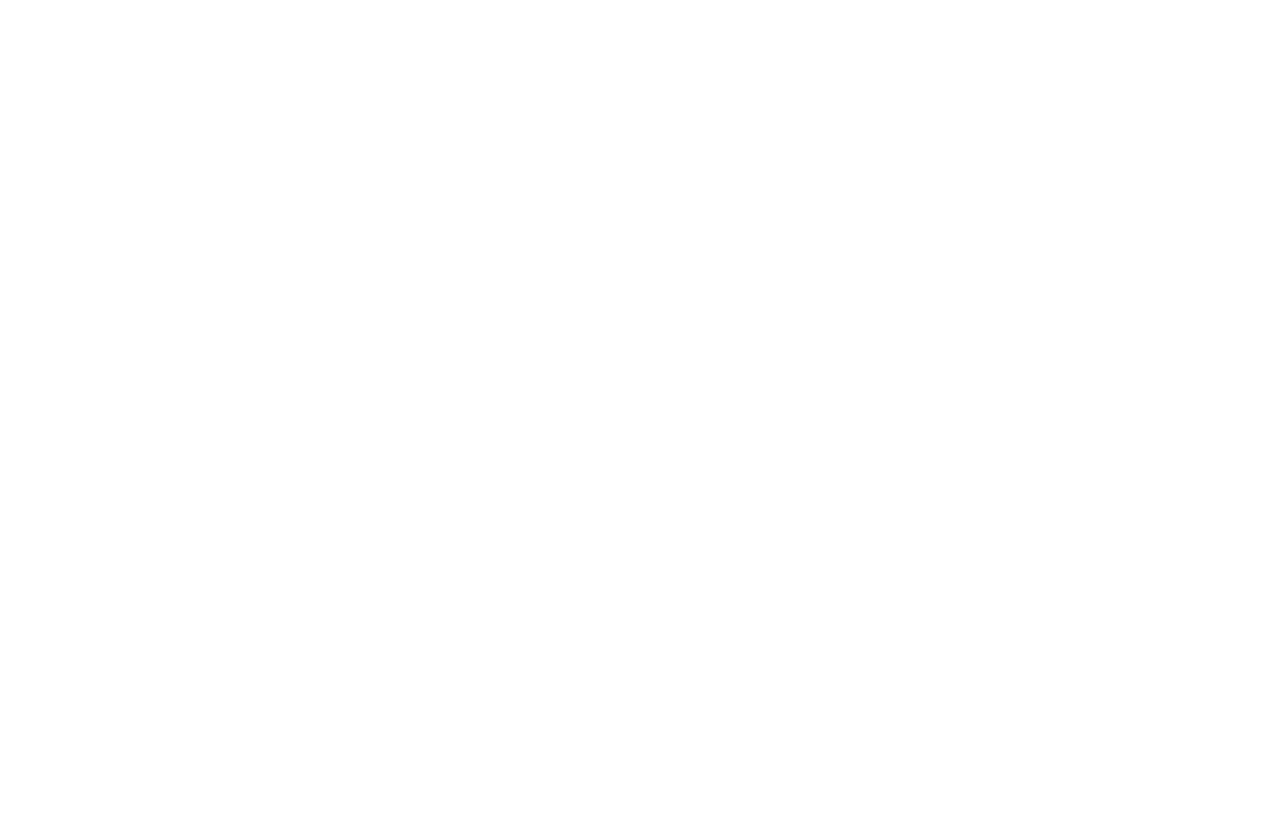
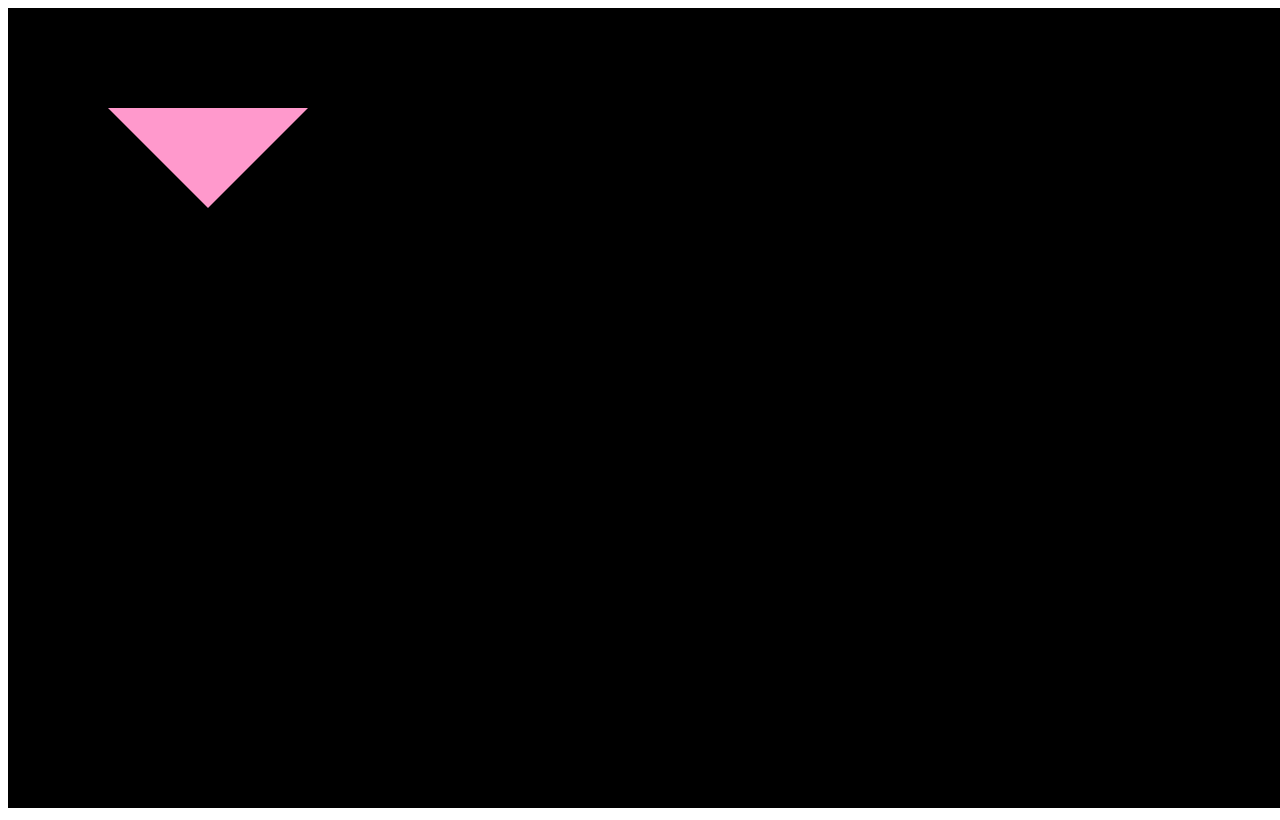
Before and after one commit to cosmicsplendor/webgl-2-renderer, a website built with Parcel: page index.html in a window 1280 px wide. Built offline with nearby package versions, Linux system fonts and the light colour scheme.

Commit message:
Set up the boilerplate

```diff
--- a/index.html
+++ b/index.html
@@ -7,6 +7,7 @@
     <title>Neutrino Webgl 2.0 renderer</title>
 </head>
 <body>
-    <script src="src/index.js"></script>
+    <canvas id="viewport"></canvas>
+    <script src="src/index.js" type="module"></script>
 </body>
 </html>
--- a/src/index.js
+++ b/src/index.js
@@ -1 +1,59 @@
-console.log("lol")
+import getContext from "./utils/getContext"
+import createShader from "./utils/createShader"
+import createProgram from "./utils/createProgram"
+
+const vertexShaderSrc =
+`    #version 300 es
+    in vec2 a_vert_pos;
+    uniform vec2 u_resolution;
+    void main() {
+        vec2 normalized_coords = a_vert_pos / u_resolution;
+        vec2 clipspace_coords = (normalized_coords * 2.0) - 1.0;
+        gl_Position = vec4(clipspace_coords * vec2(1, -1), 0, 1);
+    }
+`
+const fragShaderSrc =
+`   #version 300 es
+    precision highp float;
+    out vec4 out_color;
+    void main() {
+        out_color = vec4(1, 0.6, 0.8, 1);
+    }
+`
+
+try {
+    const canvas = document.querySelector("#viewport")
+    canvas.width = window.innerWidth
+    canvas.height = window.innerHeight
+    const gl = getContext("#viewport")
+    const program = createProgram(
+        gl,
+        createShader(gl, vertexShaderSrc, gl.VERTEX_SHADER),
+        createShader(gl, fragShaderSrc, gl.FRAGMENT_SHADER)
+    )
+    const uResLocation = gl.getUniformLocation(program, "u_resolution")
+    const aVertPosLocation = gl.getAttribLocation(program, "a_vert_pos")
+    const vertices = [
+        100, 100,
+        300, 100,
+        200, 200
+    ]
+    const posBuffer = gl.createBuffer()
+    gl.bindBuffer(gl.ARRAY_BUFFER, posBuffer)
+    gl.bufferData(gl.ARRAY_BUFFER, new Float32Array(vertices), gl.STATIC_DRAW)
+    const vao = gl.createVertexArray()
+    gl.bindVertexArray(vao)
+    gl.enableVertexAttribArray(aVertPosLocation)
+    gl.vertexAttribPointer(aVertPosLocation, 2, gl.FLOAT, false, 0, 0)
+
+    gl.useProgram(program)
+    gl.viewport(0, 0, canvas.width, canvas.height)
+    gl.uniform2f(uResLocation, canvas.width, canvas.height)
+    gl.bindVertexArray(vao)
+
+    gl.clearColor(0, 0, 0, 1)
+    gl.clear(gl.COLOR_BUFFER_BIT | gl.DEPTH_BUFFER_BIT)
+    gl.drawArrays(gl.TRIANGLES, 0, 3)
+} catch(e) {
+    console.log(e.message)
+}
--- a/src/utils/createProgram.js
+++ b/src/utils/createProgram.js
@@ -3,7 +3,7 @@ export default (gl, vertShader, fragShader) => {
     gl.attachShader(program, vertShader)
     gl.attachShader(program, fragShader)
     gl.linkProgram(program)
-    const success = program.getProgramParameter(gl.LINK_STATUS)
+    const success = gl.getProgramParameter(program, gl.LINK_STATUS)
     if (!success) {
         throw new Error(`Couldnt link shaders: ${gl.getProgramInfoLog(program)}`)
     }
--- a/src/utils/createShader.js
+++ b/src/utils/createShader.js
@@ -2,7 +2,7 @@ export default (gl, shaderSrc, shaderType) => {
     const shader = gl.createShader(shaderType)
     gl.shaderSource(shader, shaderSrc)
     gl.compileShader(shader)
-    const success = gl.getShaderParameter(shader)
+    const success = gl.getShaderParameter(shader, gl.COMPILE_STATUS)
     if (!success) {
         throw new Error(`Couldn't compile shader: ${gl.getShaderInfoLog(shader)}`)
     }
--- /dev/null
+++ b/src/utils/getContext.js
@@ -0,0 +1,8 @@
+export default cnvSelector => {
+    const canvas = document.querySelector(cnvSelector)
+    const gl = canvas.getContext("webgl2")
+    if (!gl) {
+        throw new Error(`Webgl support not available`)
+    }
+    return gl
+}
```
Also changed, not shown: dist/index.html, 4 other files.
